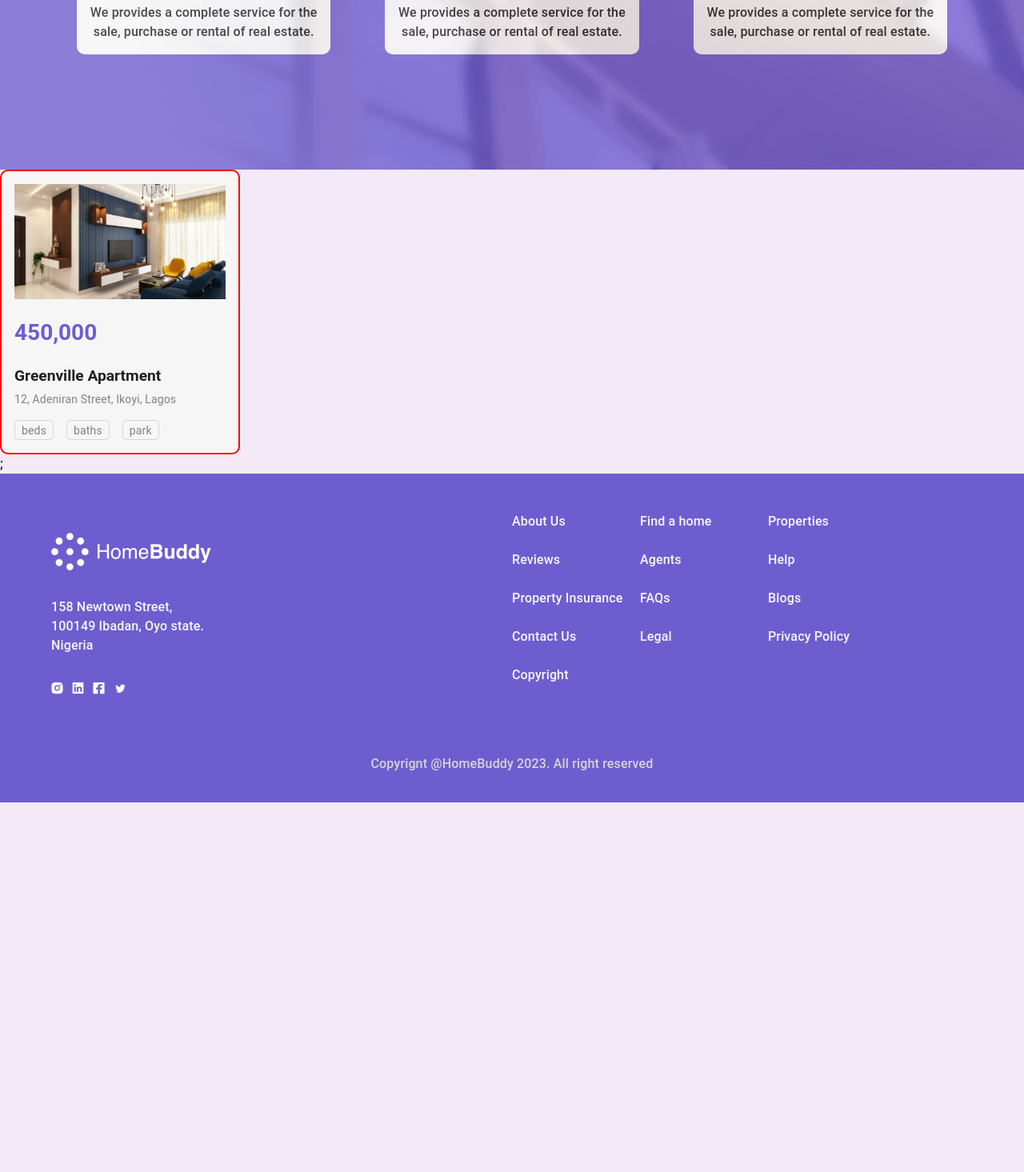
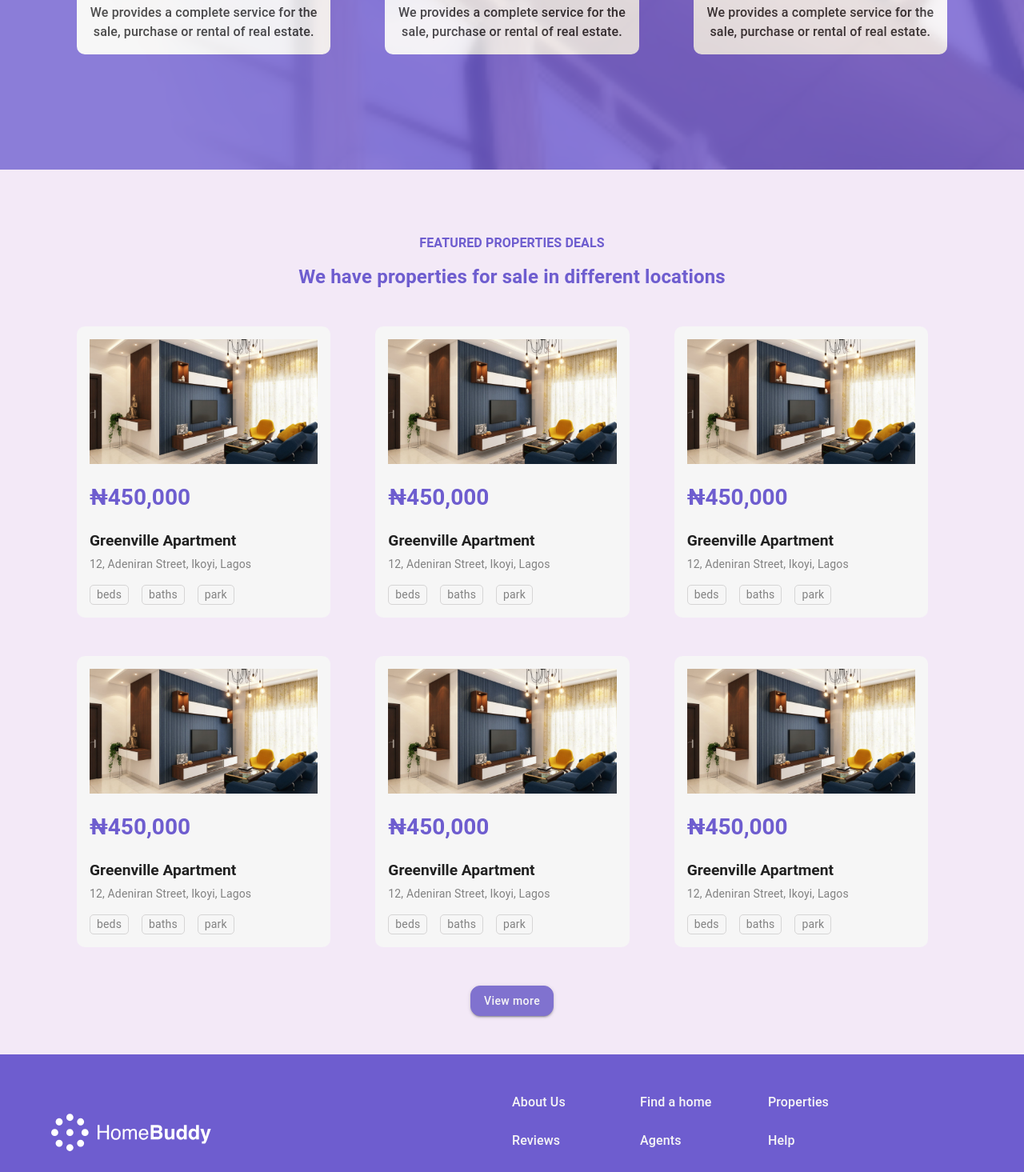
Before and after one commit to Bamideleaduke/home-buddy, a Next.js app: page / in a window 1280 px wide. Shown: the part 1361-2826 px from the top of the page at 80% size. Before the commit the page ends 2364 px from the top, so only its background shows below. Built offline with nearby package versions, Linux system fonts and the light colour scheme.

Commit message:
Added featured property section

```diff
--- /dev/null
+++ b/src/Utils/helper/helper-function.ts
@@ -0,0 +1,28 @@
+export const isNullish = (value: unknown) =>
+  value === null || value === undefined;
+
+export const currencyInputFormatter = (inputValue: string) => {
+    const rawValue = inputValue?.replace(/[^\d.]/g, '');
+    const parts = rawValue?.split('.');
+
+    const integerPart = Number(parts[0] || 0).toLocaleString();
+    const decimalPart = !isNullish(parts[1])
+      ? `.${parts[1]?.substring(0, 2)}`
+      : '';
+
+    return {
+      parts,
+      originalValue: inputValue,
+      hasDecimal: !!parts[1],
+      currency: `${integerPart}${decimalPart}`,
+      integerPart,
+      decimalPart,
+    };
+};
+
+export const currencyConverter = (amount:number) =>
+  new Intl.NumberFormat("en-NG", {
+    style: "currency",
+    currency: "NGN",
+    maximumSignificantDigits: 3,
+  }).format(amount);
--- /dev/null
+++ b/src/components/FeaturedProperty/FeaturedProperty.tsx
@@ -0,0 +1,59 @@
+import { Box, Grid, Typography } from "@mui/material";
+import React from "react";
+import PropertyDisplay from "../shared/Card/PropertyDisplay";
+import { Colors } from "../colors";
+import Button from "../shared/Button";
+
+const FeaturedProperty = () => {
+  return (
+    <Box
+      sx={{
+        width: { xs: "90%", md: "85%" },
+        marginInline: { xs: "auto", md: "auto" },
+      }}
+    >
+      <Box
+        sx={{
+          margin: "5rem 0 0",
+          //   border: "2px solid red"
+        }}
+      >
+        <Box
+          sx={{
+            color: Colors.BackroundOrTitle,
+            textAlign: "center",
+            marginBottom: "3rem",
+          }}
+        >
+          <Typography variant="h6" marginBottom={"1rem"}>
+            FEATURED PROPERTIES DEALS
+          </Typography>
+          <Typography variant="h4">
+            We have properties for sale in different locations
+          </Typography>
+        </Box>
+        <Grid container gap={7} rowGap={6}>
+          {[1, 2, 3, 4, 5, 6].map((item) => {
+            return (
+              <Grid item key={item} sm={3.3} md={3.5}>
+                <PropertyDisplay />
+              </Grid>
+            );
+          })}
+        </Grid>
+        <Box
+          sx={{
+            display: "flex",
+            alignItems: "center",
+            justifyContent: "center",
+            margin: "3rem 0",
+          }}
+        >
+          <Button>View more</Button>
+        </Box>
+      </Box>
+    </Box>
+  )
+}
+
+export default FeaturedProperty;
--- /dev/null
+++ b/src/components/FeaturedProperty/index.ts
@@ -0,0 +1 @@
+export {default} from "./FeaturedProperty"
--- a/src/components/Footer/Footer.tsx
+++ b/src/components/Footer/Footer.tsx
@@ -15,7 +15,7 @@ const Footer = () => {
         justify-content="center"
         align-items="center"
         sx={{
-          width: { md: "90%" },
+          width: { xs: "90%", md: "90%" },
           marginInline: "auto",
           padding: { md: "3rem 0 2rem" },
         }}
@@ -33,7 +33,7 @@ const Footer = () => {
             >
               158 Newtown Street, 100149 Ibadan, Oyo state. Nigeria
             </Typography>
-            <Box>
+            <Box sx={{ marginBottom: { xs: "1rem", md: "initial" } }}>
               {socials.map((item) => {
                 return (
                   <Image
@@ -50,14 +50,10 @@ const Footer = () => {
           </Box>
         </Grid>
         <Grid item md={5}>
-          <Grid
-            container
-            rowSpacing={3}
-            justify-content="space-between"
-          >
+          <Grid container rowSpacing={3} justify-content="space-between">
             {footer.map((item) => {
               return (
-                <Grid item key={item.id} md={4}>
+                <Grid item key={item.id} xs={6} md={4}>
                   <FooterLink
                     href={item.route}
                     sx={{ textDecoration: "none", color: Colors.OffWhite }}
--- a/src/components/Sponsors/Sponsors.tsx
+++ b/src/components/Sponsors/Sponsors.tsx
@@ -42,7 +42,7 @@ const Sponsors = () => {
                 alt={item.text}
                 width="100"
                 height="50"
-                style={{ width: "100%" }}
+
               />
             </Grid>
           );
--- a/src/components/mockData.ts
+++ b/src/components/mockData.ts
@@ -17,21 +17,21 @@ export const footer = [
 
 export const socials = [
     {id:"1",text:"Instagram",icon:"/instagram.svg", link:""},
-    {id:"1",text:"LinkedIn",icon:"/linkedin.svg",link:""},
-    {id:"1",text:"Facebook",icon:"/facebook.svg",link:""},
-    {id:"1",text:"X",icon:"/twitter.svg",link:""},
+    {id:"2",text:"LinkedIn",icon:"/linkedin.svg",link:""},
+    {id:"3",text:"Facebook",icon:"/facebook.svg",link:""},
+    {id:"4",text:"X",icon:"/twitter.svg",link:""},
 ]
 
 export const sponsors = [
     {id:"1",text:"amazon",icon:"/amazon.svg"},
-    {id:"1",text:"microsoft",icon:"/microsoft.svg"},
-    {id:"1",text:"airbnb",icon:"/airbnb.svg"},
-    {id:"1",text:"google",icon:"/google.svg"},
+    {id:"2",text:"microsoft",icon:"/microsoft.svg"},
+    {id:"3",text:"airbnb",icon:"/airbnb.svg"},
+    {id:"4",text:"google",icon:"/google.svg"},
 ]
 export const offers : OfferType[] = [
     {id:"1",title:"Budget Friendly",text:"We provides a complete service for the sale, purchase or rental of real estate.",icon:"/moneyBagIcon.svg"},
-    {id:"1",title:"Property Insurance",text:"We provides a complete service for the sale, purchase or rental of real estate.",icon:"/authorizeIcon.svg"},
-    {id:"1",title:"Lowest commission",text:"We provides a complete service for the sale, purchase or rental of real estate.",icon:"/commissionIcon.svg"},
+    {id:"2",title:"Property Insurance",text:"We provides a complete service for the sale, purchase or rental of real estate.",icon:"/authorizeIcon.svg"},
+    {id:"3",title:"Lowest commission",text:"We provides a complete service for the sale, purchase or rental of real estate.",icon:"/commissionIcon.svg"},
 
 ]
 export interface OfferType {
--- a/src/components/shared/Card/PropertyDisplay.tsx
+++ b/src/components/shared/Card/PropertyDisplay.tsx
@@ -2,13 +2,14 @@ import { Box, Typography } from "@mui/material";
 import React from "react";
 import Image from "next/image";
 import { Colors } from "@/components/colors";
+import { currencyConverter } from "@/Utils/helper/helper-function";
 
 const PropertyDisplay = () => {
   return (
     <Box
       sx={{
-        border: "2px solid red",
-        width: "300px",
+        // border: "2px solid red",
+        width: "100%",
         backgroundColor: Colors.OffWhite,
         padding: "1rem",
         borderRadius: "10px",
@@ -30,7 +31,7 @@ const PropertyDisplay = () => {
           color={Colors.BackroundOrTitle}
           sx={{ margin: "1rem 0" }}
         >
-          450,000
+          {currencyConverter(450000)}
         </Typography>
         <Typography variant="h3" sx={{ fontSize: "1.2rem" }}>
           Greenville Apartment
--- /dev/null
+++ b/src/components/shared/Card/index.ts
@@ -0,0 +1 @@
+export {default} from "./PropertyDisplay"
--- a/src/pages/_app.tsx
+++ b/src/pages/_app.tsx
@@ -8,8 +8,8 @@ export default function App({ Component, pageProps }: AppProps) {
     <ThemeProvider theme={GlobalTheme}>
        <CssBaseline />
       <Layout>
-        <Component {...pageProps} />;
+        <Component {...pageProps} />
       </Layout>
     </ThemeProvider>
-  );
+  )
 }
--- a/src/pages/index.tsx
+++ b/src/pages/index.tsx
@@ -4,6 +4,7 @@ import Hero from "@/components/Hero";
 import PropertyDisplay from "@/components/shared/Card/PropertyDisplay";
 import Sponsors from "@/components/Sponsors";
 import Offers from "@/components/Offers";
+import FeaturedProperty from "@/components/FeaturedProperty";
 
 const inter = Inter({ subsets: ["latin"] });
 
@@ -20,8 +21,9 @@ export default function Home() {
         <Hero />
         <Sponsors />
         <Offers />
-        <PropertyDisplay />
+        <FeaturedProperty/>
+        {/* <PropertyDisplay /> */}
       </main>
     </>
-  );
+  )
 }
```
